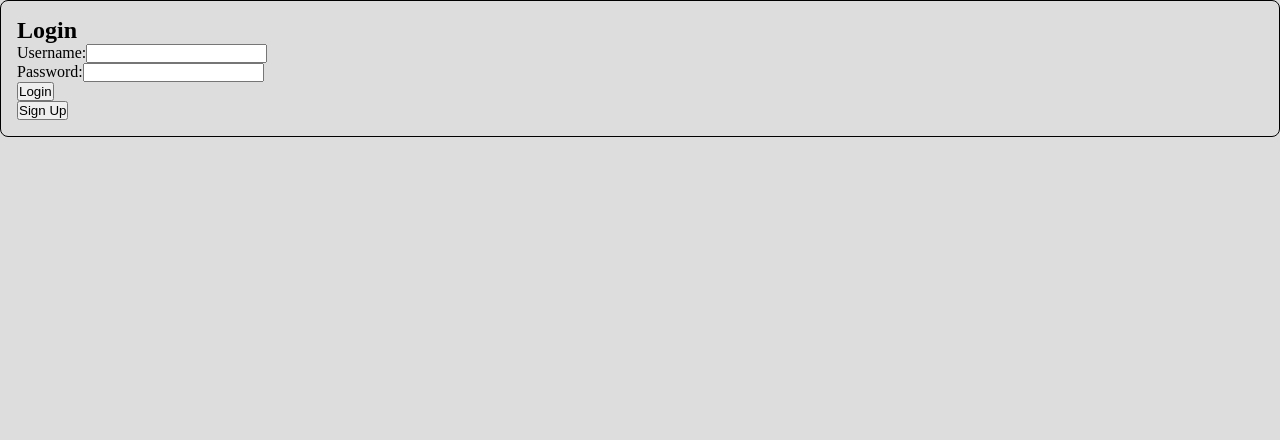
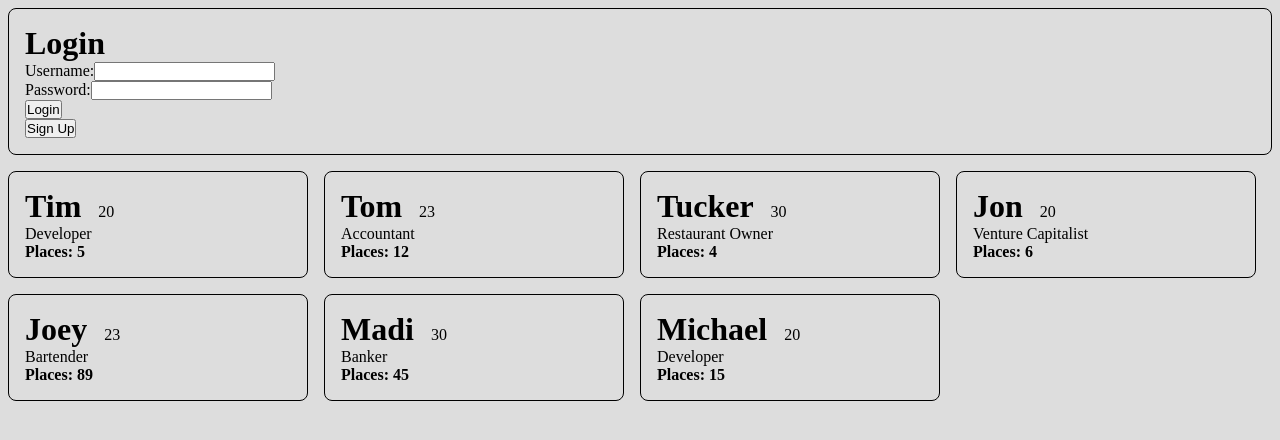
Before and after one commit to M-Desormeaux/maper-mern-app, a React (Create React App) app: page / in a window 1280 px wide. Shown: the top 440 px of the page. Built offline with nearby package versions, Linux system fonts and the light colour scheme.

Commit message:
feat: updated primary components

```diff
--- a/src/App.jsx
+++ b/src/App.jsx
@@ -1,6 +1,7 @@
 import { BaseStyle } from "./AppStyle";
 import { Layout } from "./components/Layout/Layout";
 import { Auth } from "./pages/Auth";
+import { UserList } from "./pages/UserList";
 
 const App = () => {
   return (
@@ -8,6 +9,7 @@ const App = () => {
       <BaseStyle />
       <Layout>
         <Auth />
+        <UserList />
       </Layout>
     </>
   );
--- a/src/components/Container/Container.jsx
+++ b/src/components/Container/Container.jsx
@@ -4,6 +4,7 @@ const ContainerStyle = styled.div`
   border: 1px solid black;
   border-radius: 8px;
   padding: 1rem;
+  margin: 0.5rem;
 `;
 
 export const Container = ({ children }) => {
--- a/src/components/Typography/Typography.jsx
+++ b/src/components/Typography/Typography.jsx
@@ -1,14 +1,9 @@
-export const Typography = ({ type, props, children }) => {
-  switch (type.toLowerCase()) {
-    case "h1":
-      return <h1>{children}</h1>;
-    case "h2":
-      return <h2>{children}</h2>;
-    case "h3":
-      return <h2>{children}</h2>;
-    case "h4":
-      return <h2>{children}</h2>;
-    default:
-      return <p>{children}</p>;
+export const Typography = (props) => {
+  const headings = ["h1", "h2", "h3", "h4", "h5", "h6"];
+
+  if (headings.includes(props.type)) {
+    return <props.type {...props}>{props.children}</props.type>;
+  } else {
+    return <p {...props}>{props.children}</p>;
   }
 };
--- a/src/pages/Auth.jsx
+++ b/src/pages/Auth.jsx
@@ -37,7 +37,7 @@ export const Auth = () => {
   return (
     <Container>
       <form>
-        <Typography type="h2">{title}</Typography>
+        <Typography type="h1">{title}</Typography>
         <div>
           <Input
             label="Username:"
--- a/src/pages/UserList.jsx
+++ b/src/pages/UserList.jsx
@@ -1 +1,54 @@
 // maper.com/
+
+import styled from "styled-components";
+import { Card } from "../components/Card/Card";
+
+const userList = [
+  { userID: 12345613, name: "Tim", age: 20, title: "Developer", places: 5 },
+  { userID: 73452456, name: "Tom", age: 23, title: "Accountant", places: 12 },
+  {
+    userID: 84624663,
+    name: "Tucker",
+    age: 30,
+    title: "Restaurant Owner",
+    places: 4,
+  },
+  {
+    userID: 23475624,
+    name: "Jon",
+    age: 20,
+    title: "Venture Capitalist",
+    places: 6,
+  },
+  { userID: 46245345, name: "Joey", age: 23, title: "Bartender", places: 89 },
+  { userID: 75678457, name: "Madi", age: 30, title: "Banker", places: 45 },
+  {
+    userID: 31892312,
+    name: "Michael",
+    age: 20,
+    title: "Developer",
+    places: 15,
+  },
+];
+
+const FlexGrid = styled.div`
+  display: flex;
+  flex-wrap: wrap;
+`;
+
+export const UserList = () => {
+  return (
+    <FlexGrid>
+      {userList.map((user) => (
+        <Card
+          userID={user.userID}
+          key={user.userID}
+          name={user.name}
+          age={user.age}
+          title={user.title}
+          places={user.places}
+        />
+      ))}
+    </FlexGrid>
+  );
+};
```
